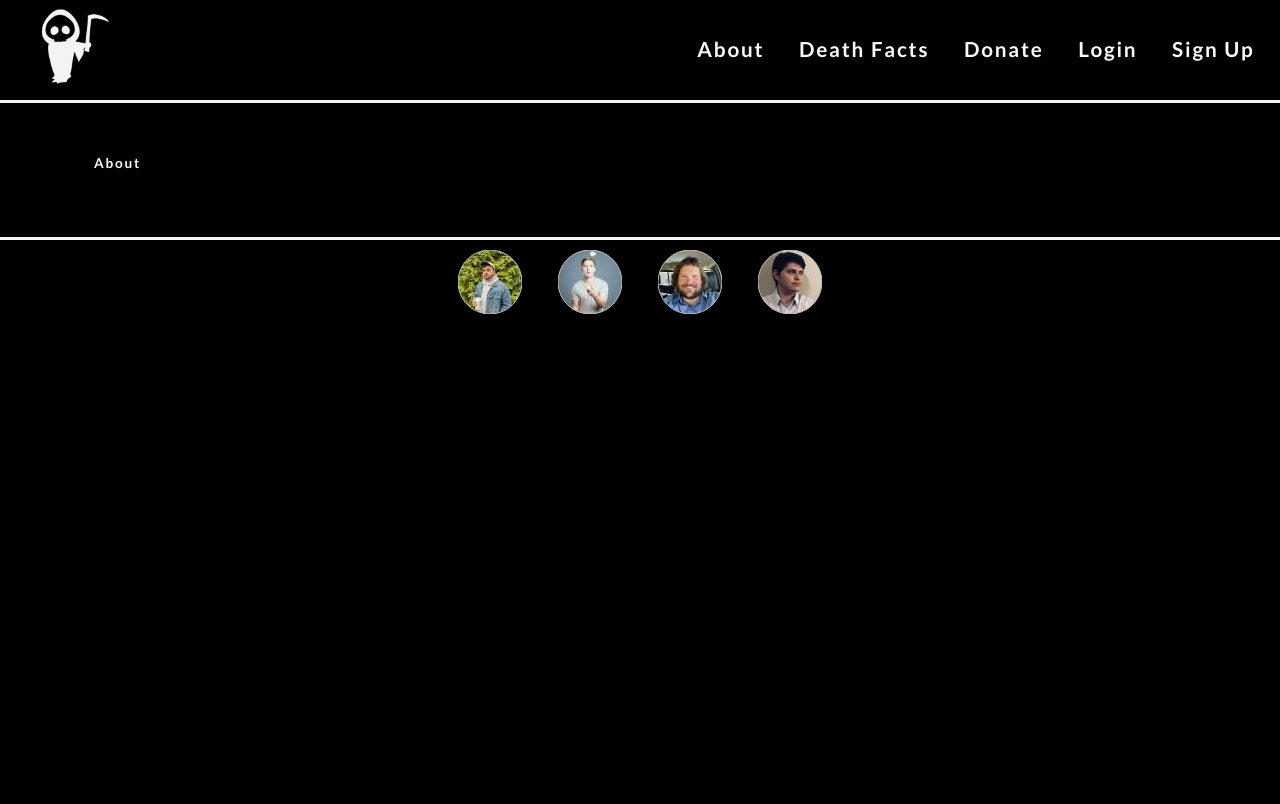
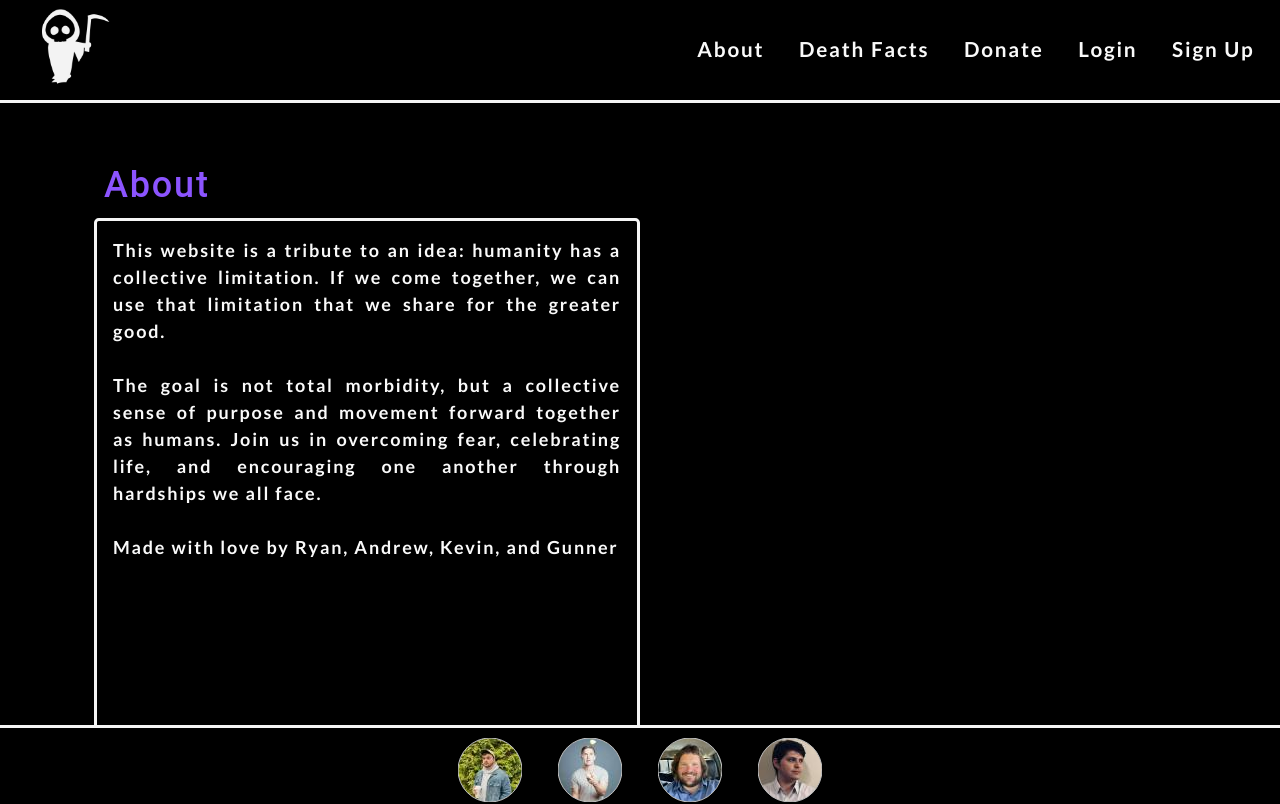
Before and after one commit to GunnySensei/project_dEd, a React (Create React App) app in the folder client/: page /About in a window 1280 px wide. Shown: the top 804 px of the page. Built offline with nearby package versions, Linux system fonts and the light colour scheme.

Commit message:
about page and home edits

```diff
--- a/client/src/components/ClosestLeaderboard/index.js
+++ b/client/src/components/ClosestLeaderboard/index.js
@@ -27,7 +27,7 @@ const ClosestLeaderboard = ({ users }) => {
           {users &&
             users.map((user) => (
               <div key={user._id} className="card-body-white">
-                <h3 className="user-name">{user.username}</h3>
+                <h3 className="username-purple">{user.username}</h3>
                 <p className="user-birthday">
                   {getTimeLeft(user.birthday, user.sex).yearsLeft} years ,{" "}
                   {getTimeLeft(user.birthday, user.sex).monthsLeft} months ,{" "}
--- a/client/src/components/FarthestLeaderboard/index.js
+++ b/client/src/components/FarthestLeaderboard/index.js
@@ -19,7 +19,7 @@ const FurthestLeaderboard = ({ users }) => {
           {users &&
             users.map((user) => (
               <div key={user._id} className="card-body-white">
-                <h3 className="user-name">{user.username}</h3>
+                <h3 className="username-purple">{user.username}</h3>
                 <p className="user-birthday">
                   {getTimeLeft(user.birthday, user.sex).yearsLeft} years ,{" "}
                   {getTimeLeft(user.birthday, user.sex).monthsLeft} months ,{" "}
--- a/client/src/index.css
+++ b/client/src/index.css
@@ -272,6 +272,16 @@ nav li {
   padding: 1rem;
 }
 
+.home-card-no-color {
+  margin: 0 1.5% 20px 0;
+  border: 3px solid whitesmoke;
+  border-radius: var(--border-radius);
+  height: fit-content;
+  width: 50%;
+  height: 36rem;
+  padding: 1rem;
+}
+
 .card-header {
   color: var(--primary);
   margin: 0;
@@ -297,6 +307,15 @@ nav li {
 
 .username-h1 {
   font-weight: bold;
+}
+
+.username-purple {
+  color: var(--primary);
+}
+
+.reaper-about-img {
+  width: 37rem;
+  margin-left: 13rem;
 }
 
 /* page style end */
@@ -377,6 +396,10 @@ textarea {
 
 .bold {
   font-weight: bold;
+}
+
+.justify-text {
+  text-align: justify;
 }
 
 .mx-1 {
--- a/client/src/pages/About.js
+++ b/client/src/pages/About.js
@@ -1,11 +1,32 @@
 import React from "react";
+import reaperimg from "../assets/images/noun-soul-ripper.svg";
 
 const About = () => {
   return (
     <>
       <main>
-        <div>
-          <p>About</p>
+        <h1 className="card-header">About</h1>
+        <div className="flex-row">
+          <div className="home-card-no-color justify-text">
+            <div className="home-card-white">
+              This website is a tribute to an idea: humanity has a collective
+              limitation. If we come together, we can use that limitation that
+              we share for the greater good.{" "}
+            </div>
+            <br></br>
+            <div className="home-card-white">
+              The goal is not total morbidity, but a collective sense of purpose
+              and movement forward together as humans. Join us in overcoming
+              fear, celebrating life, and encouraging one another through
+              hardships we all face.
+            </div>
+            <br></br>
+
+            <div className="home-card-white">
+              Made with love by Ryan, Andrew, Kevin, and Gunner
+            </div>
+          </div>
+          <img src={reaperimg} alt="reaper logo" className="reaper-about-img" />
         </div>
       </main>
     </>
```
Also changed, not shown: client/src/assets/images/noun-soul-ripper.svg (added).
